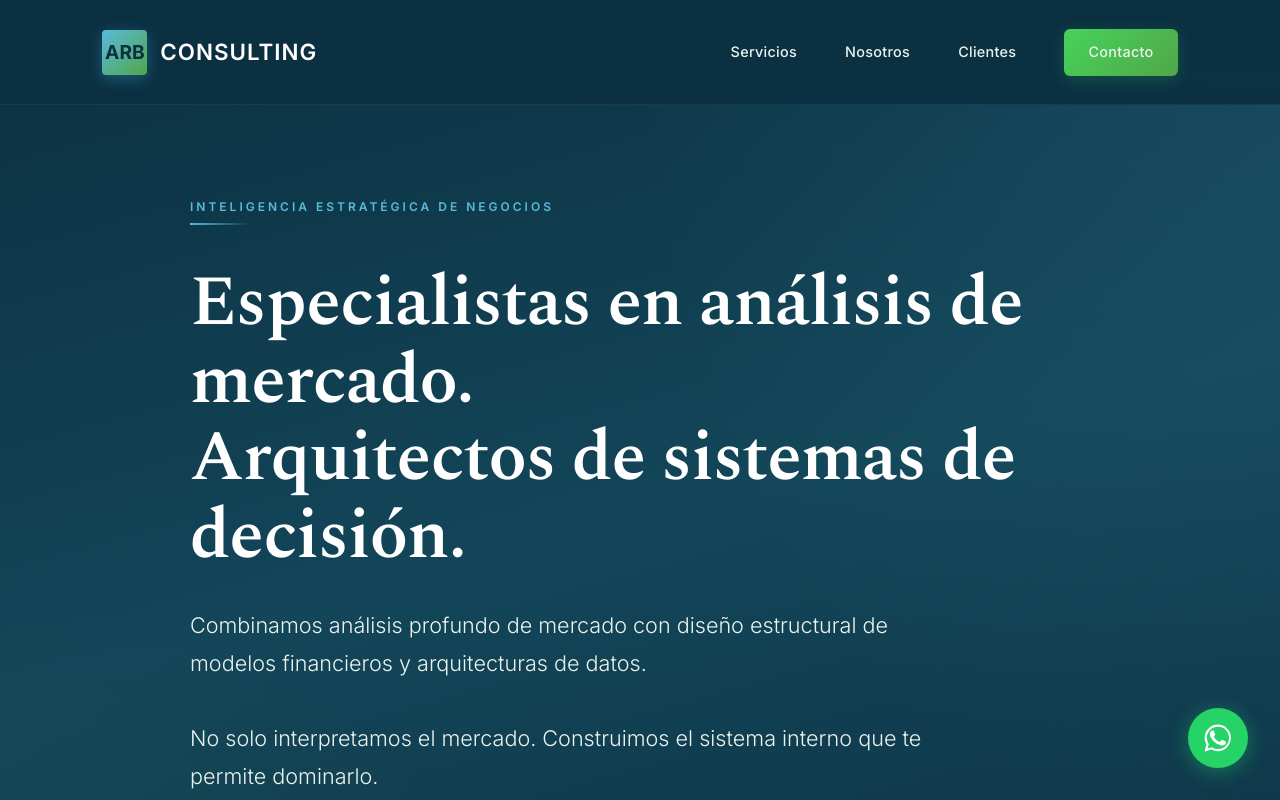
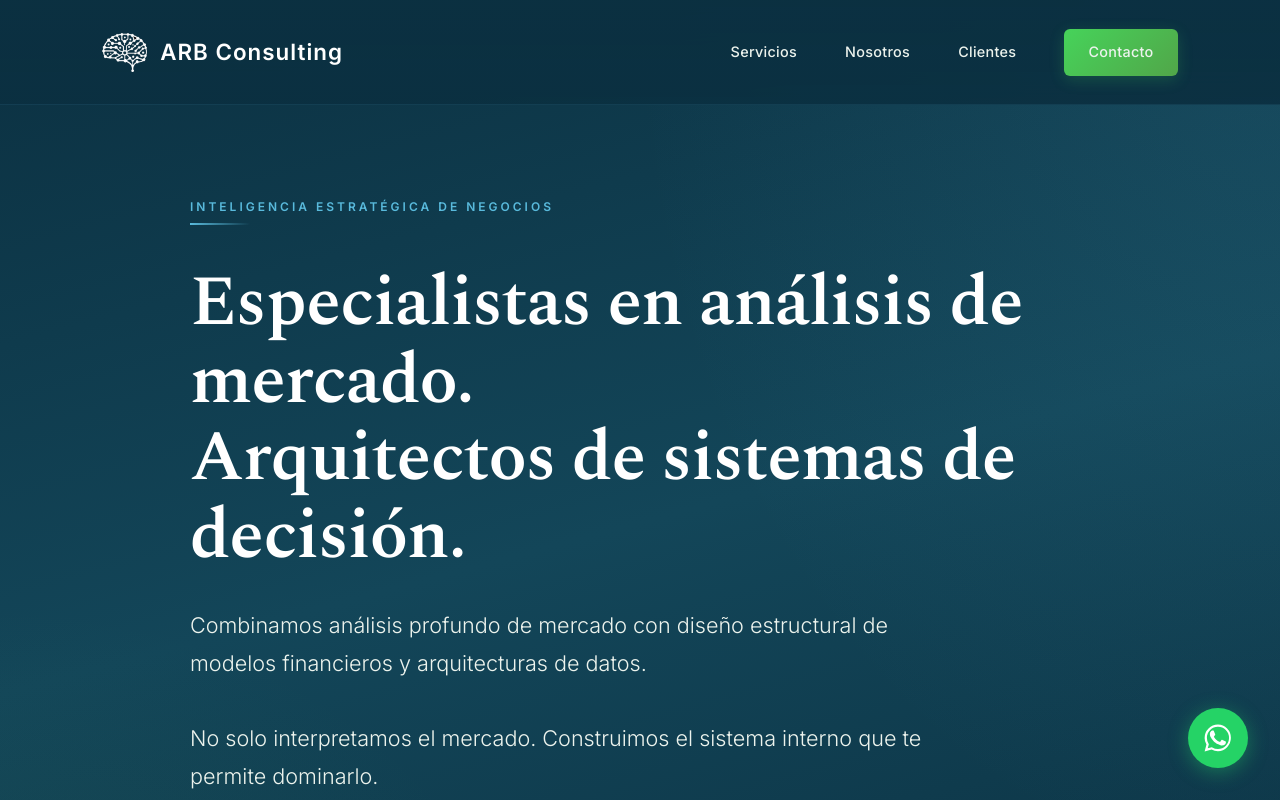
Before and after one commit to Propulse2025/Propulse.ARBConsultingLanding, a plain HTML site: page index.html in a window 1280 px wide. Shown: the top 800 px of the page. Drawn offline with nearby package versions, Linux system fonts and the light colour scheme.

Commit message:
Replaced logo

```diff
--- a/index.html
+++ b/index.html
@@ -81,15 +81,8 @@ nav.scrolled {
 .logo-icon {
     width: 45px;
     height: 45px;
-    background: linear-gradient(135deg, var(--cyan), var(--green));
-    border-radius: 4px;
-    display: flex;
-    align-items: center;
-    justify-content: center;
-    font-weight: 700;
-    font-size: 1.2rem;
-    color: var(--deep-navy);
-    box-shadow: 0 4px 15px rgba(79, 195, 247, 0.3);
+    object-fit: contain;
+    filter: invert(1);
 }
 
 .logo-text {
@@ -924,8 +917,8 @@ footer strong {
 <nav>
     <div class="nav-container">
         <div class="logo">
-            <div class="logo-icon">ARB</div>
-            <div class="logo-text">CONSULTING</div>
+            <img src="logo.png" alt="ARB Consulting" class="logo-icon">
+            <div class="logo-text">ARB Consulting</div>
         </div>
         <div class="nav-links">
             <a href="#servicios">Servicios</a>
```
Also changed, not shown: logo.png (added).
